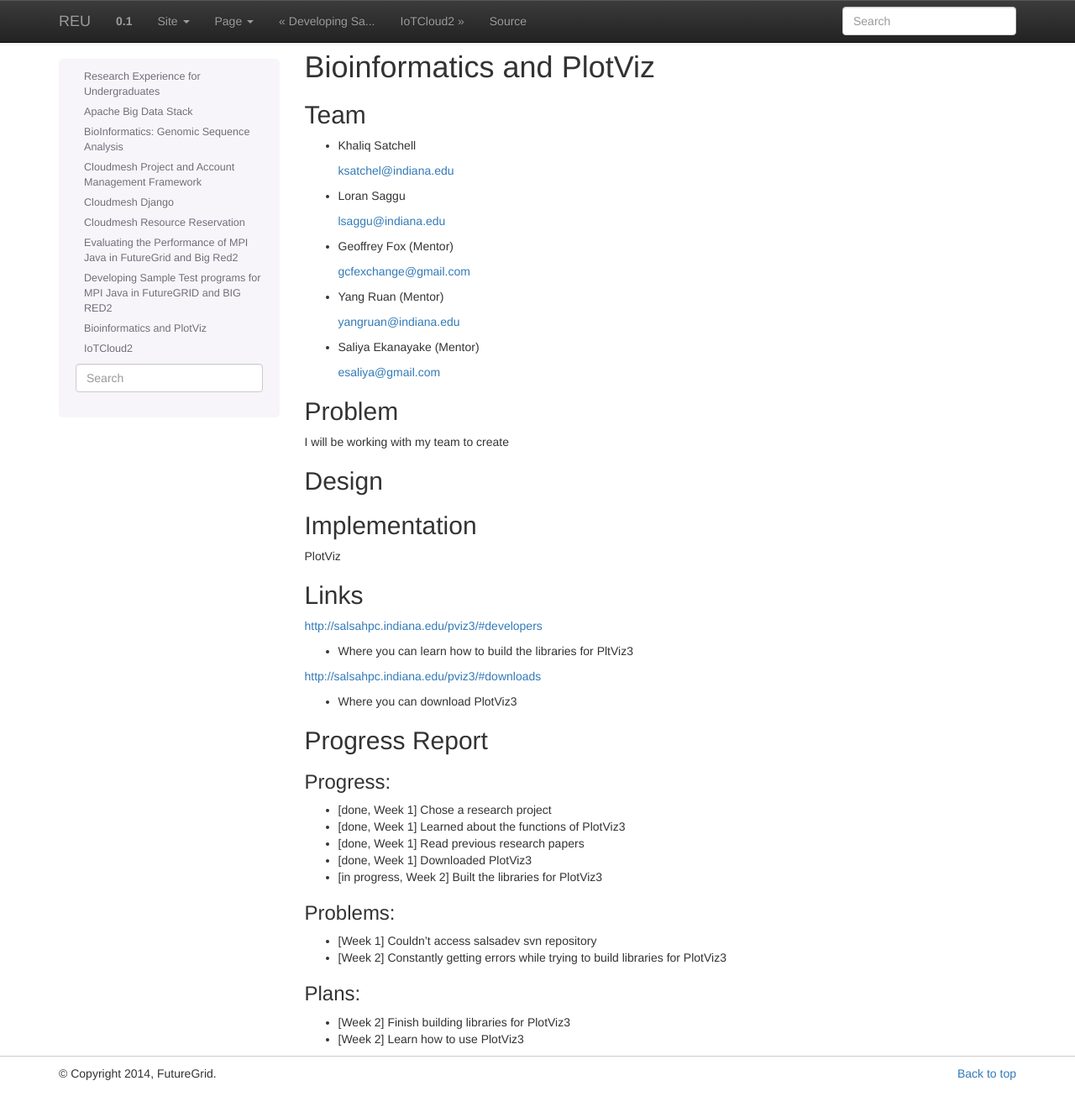
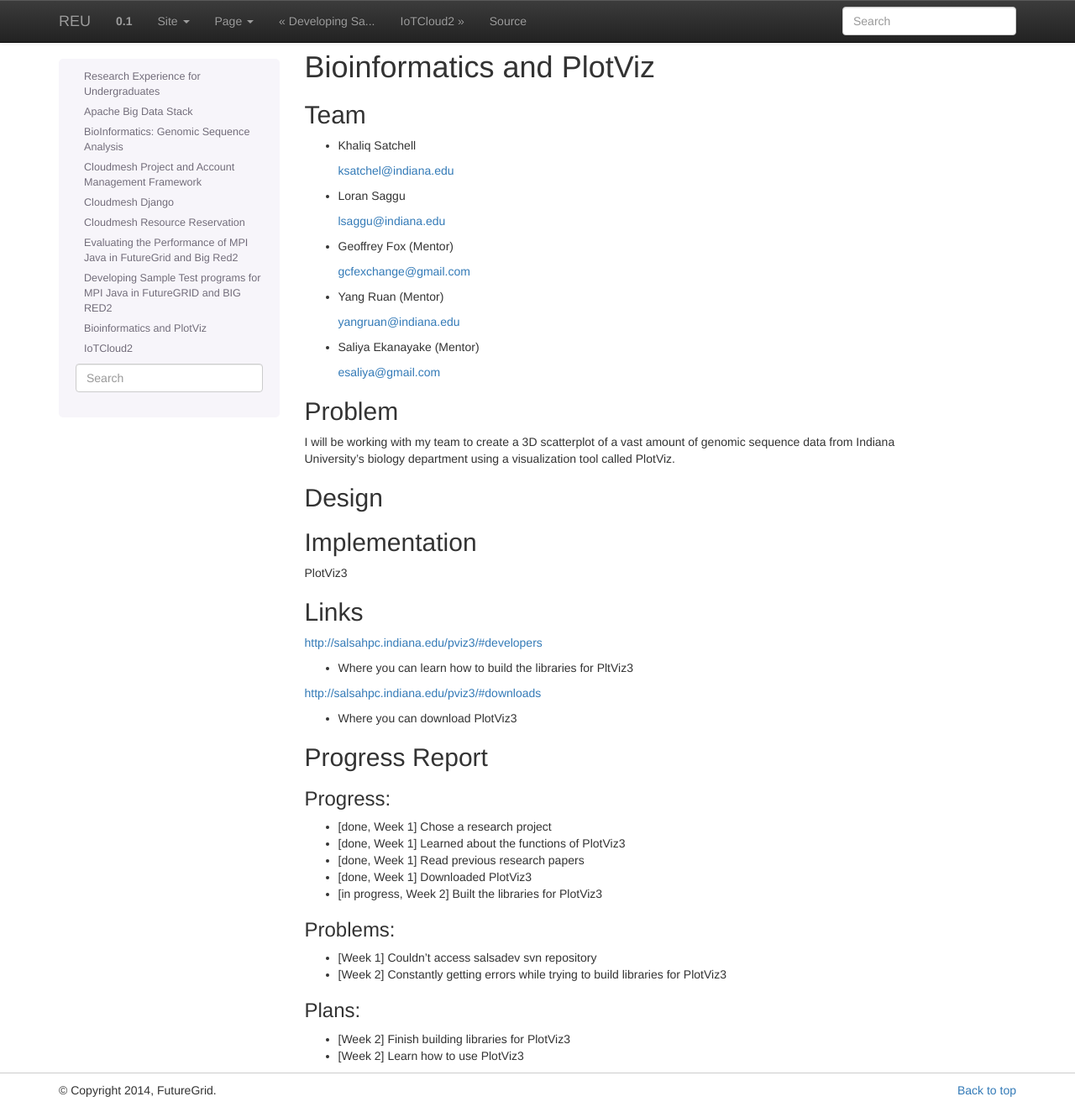
Before and after one commit to cloudmesh-project/reu-2014, a Sphinx documentation site: the page built from doc/source/projects/plotviz.rst, in a window 1280 px wide and 1318 px high. Shown: the whole window at 84% size. Built offline with Sphinx 7.4.7, drawn with Linux system fonts in a browser that asks for light colours.

Commit message:
Update plotviz.rst

```diff
--- a/doc/source/projects/plotviz.rst
+++ b/doc/source/projects/plotviz.rst
@@ -29,7 +29,8 @@
 Problem
 ----------------------------------------------------------------------
 
-I will be working with my team to create
+I will be working with my team to create a 3D scatterplot of a vast amount of genomic sequence data from Indiana University's
+biology department using a visualization tool called PlotViz.
 
 
 Design
@@ -40,7 +41,7 @@
 Implementation
 ----------------------------------------------------------------------
 
-PlotViz
+PlotViz3
 
 
 Links
```
